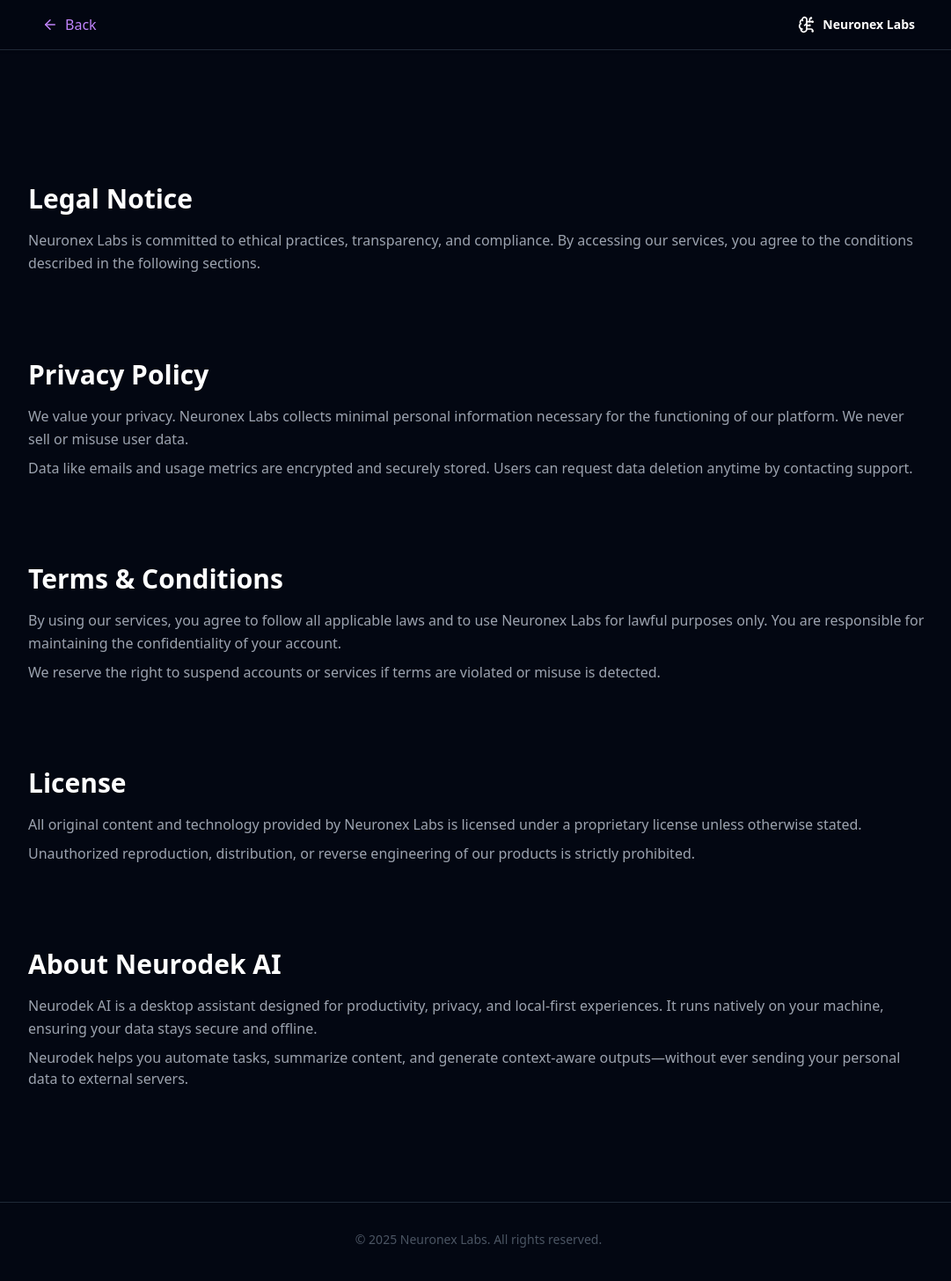
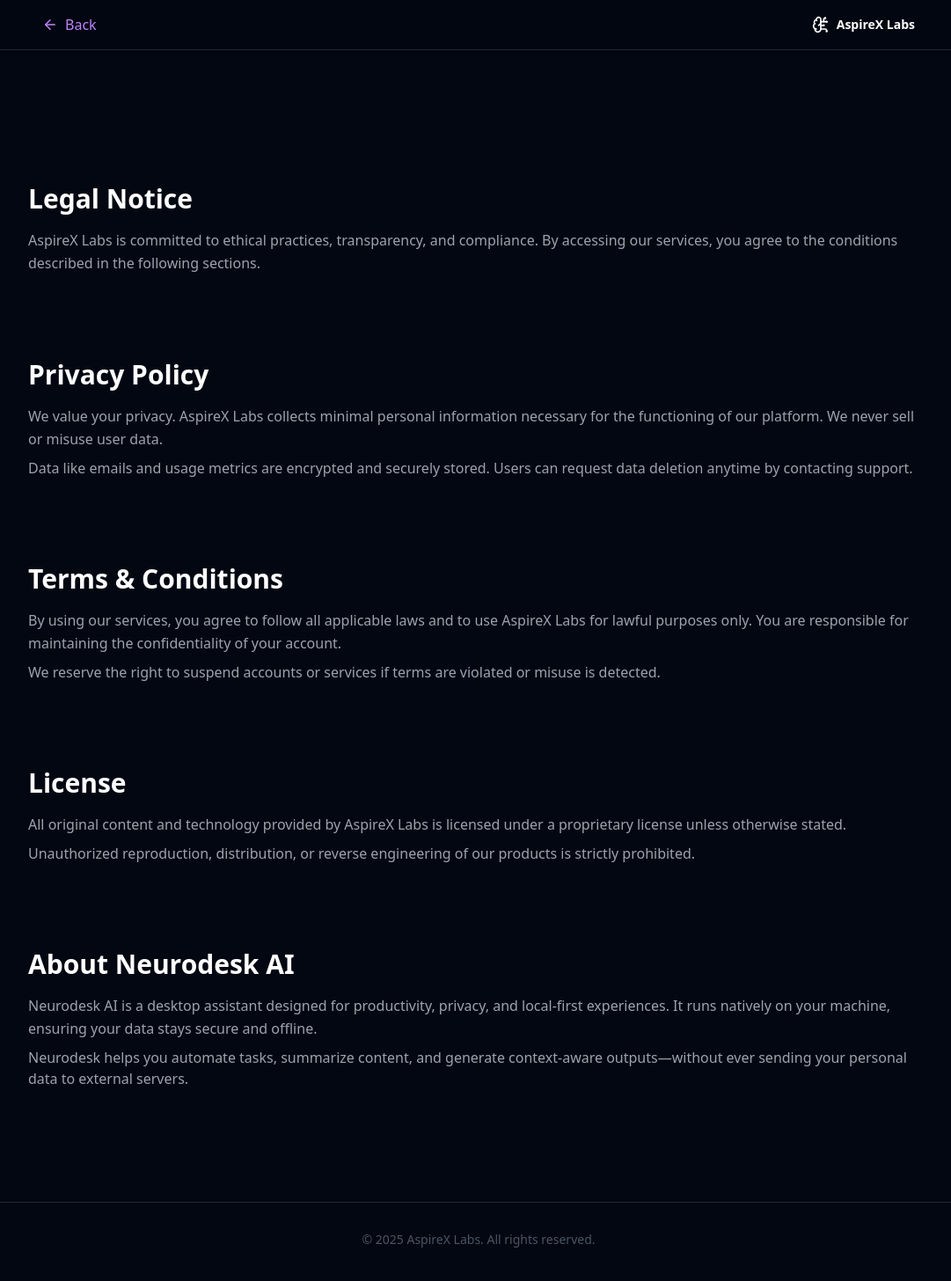
Before and after one commit to anurag-srivatsav/NeuroDesk, a React (Vite) app: page /Legal in a window 1280 px wide. Shown: the top 1456 px of the page at 88% size, without its empty margins (96-1177 px from the left). Built offline with nearby package versions, Linux system fonts and the light colour scheme.

Commit message:
Update Legal.tsx

```diff
--- a/src/Legal.tsx
+++ b/src/Legal.tsx
@@ -15,7 +15,7 @@
 
     <div className="flex items-center gap-2 text-white">
       <BrainCircuit size={20} />
-      <span className="font-semibold text-sm">Neuronex Labs</span>
+      <span className="font-semibold text-sm">AspireX Labs</span>
     </div>
   </div>
 </header>
@@ -27,7 +27,7 @@
         <section id="legal">
           <h2 className="text-3xl font-bold text-white mb-4">Legal Notice</h2>
           <p className="text-gray-400 leading-relaxed">
-            Neuronex Labs is committed to ethical practices, transparency, and compliance. By accessing our services,
+            AspireX Labs is committed to ethical practices, transparency, and compliance. By accessing our services,
             you agree to the conditions described in the following sections.
           </p>
         </section>
@@ -36,7 +36,7 @@
         <section id="privacy">
           <h2 className="text-3xl font-bold text-white mb-4">Privacy Policy</h2>
           <p className="text-gray-400 leading-relaxed">
-            We value your privacy. Neuronex Labs collects minimal personal information necessary for the functioning of
+            We value your privacy. AspireX Labs collects minimal personal information necessary for the functioning of
             our platform. We never sell or misuse user data.
           </p>
           <p className="text-gray-400 mt-2">
@@ -49,7 +49,7 @@
         <section id="terms">
           <h2 className="text-3xl font-bold text-white mb-4">Terms & Conditions</h2>
           <p className="text-gray-400 leading-relaxed">
-            By using our services, you agree to follow all applicable laws and to use Neuronex Labs for lawful purposes
+            By using our services, you agree to follow all applicable laws and to use AspireX Labs for lawful purposes
             only. You are responsible for maintaining the confidentiality of your account.
           </p>
           <p className="text-gray-400 mt-2">
@@ -61,7 +61,7 @@
         <section id="license">
           <h2 className="text-3xl font-bold text-white mb-4">License</h2>
           <p className="text-gray-400 leading-relaxed">
-            All original content and technology provided by Neuronex Labs is licensed under a proprietary license unless
+            All original content and technology provided by AspireX Labs is licensed under a proprietary license unless
             otherwise stated.
           </p>
           <p className="text-gray-400 mt-2">
@@ -71,13 +71,13 @@
 
         {/* ABOUT NEURODEK AI */}
         <section id="about-ai">
-          <h2 className="text-3xl font-bold text-white mb-4">About Neurodek AI</h2>
+          <h2 className="text-3xl font-bold text-white mb-4">About Neurodesk AI</h2>
           <p className="text-gray-400 leading-relaxed">
-            Neurodek AI is a desktop assistant designed for productivity, privacy, and local-first experiences. It
+            Neurodesk AI is a desktop assistant designed for productivity, privacy, and local-first experiences. It
             runs natively on your machine, ensuring your data stays secure and offline.
           </p>
           <p className="text-gray-400 mt-2">
-            Neurodek helps you automate tasks, summarize content, and generate context-aware outputs—without ever
+            Neurodesk helps you automate tasks, summarize content, and generate context-aware outputs—without ever
             sending your personal data to external servers.
           </p>
         </section>
@@ -85,7 +85,7 @@
 
       {/* Footer */}
       <footer className="mt-32 text-center text-sm text-gray-600 border-t border-gray-800 pt-8">
-        © {new Date().getFullYear()} Neuronex Labs. All rights reserved.
+        © {new Date().getFullYear()} AspireX Labs. All rights reserved.
       </footer>
     </div>
   );
```
